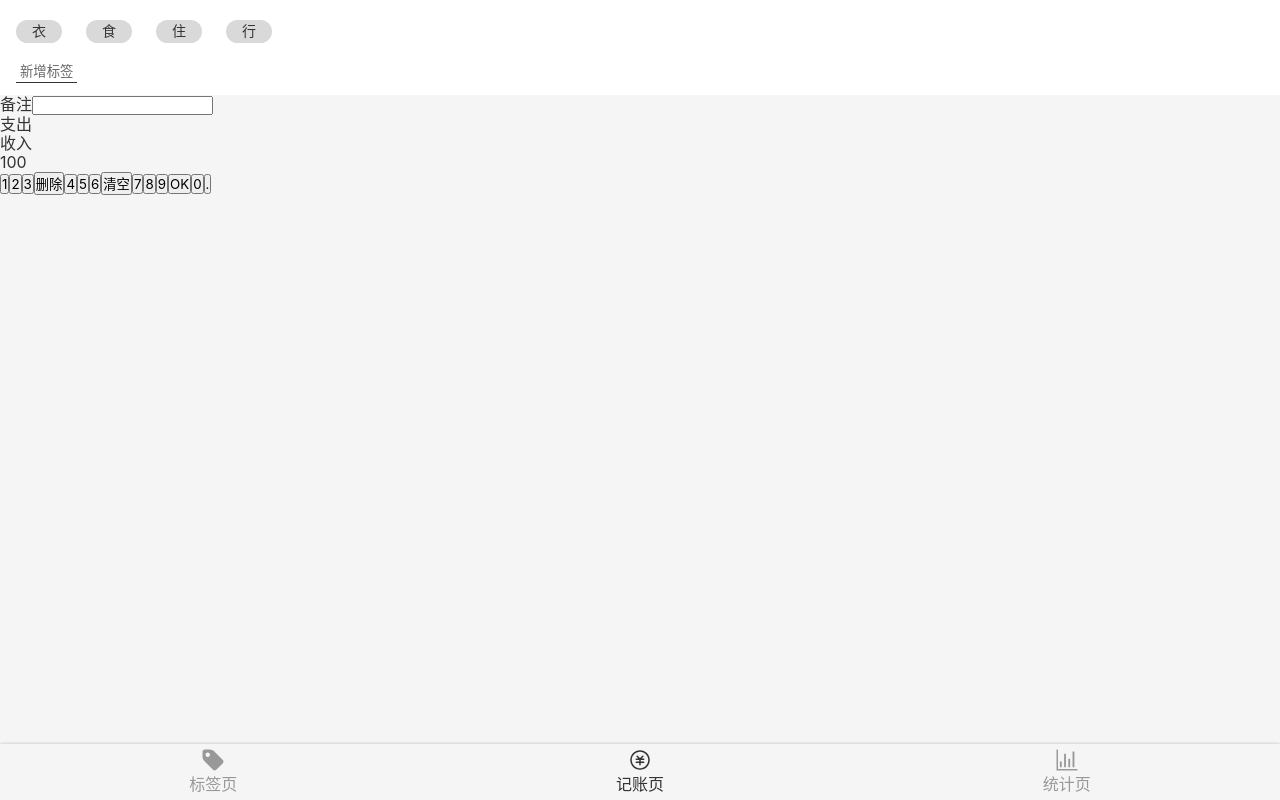
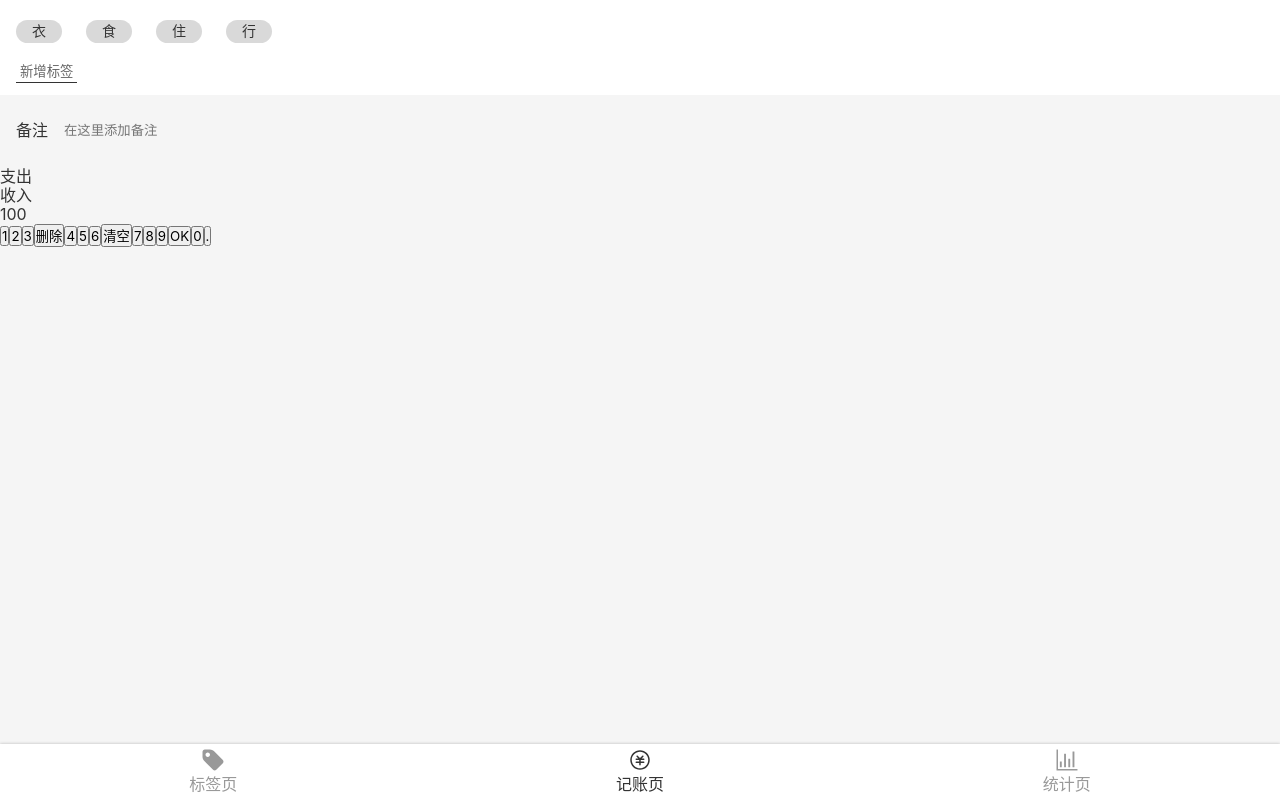
Before and after one commit to tang-xuan11/morney-react, a React app: page /#/money in a window 1280 px wide. Built offline with nearby package versions, Linux system fonts and the light colour scheme.

Commit message:
Money.tsx 的备注 UI 完成

```diff
--- a/src/components/Nav.tsx
+++ b/src/components/Nav.tsx
@@ -4,6 +4,7 @@
 import Icon from "./Icon";
 
 const NavWrapper = styled.nav`
+  background: white;
   box-shadow: 0 0 3px rgba(0, 0, 0, 0.25);
   line-height: 24px;
   > ul {
--- a/src/index.scss
+++ b/src/index.scss
@@ -9,3 +9,4 @@
 body{font-family: $font-hei;font-size: 16px;line-height: 1.2;background: #f5f5f5;}
 .icon{width: 1em;height: 1em;}
 button{font-family: inherit;}
+:focus{outline: none;}
--- a/src/views/Money.tsx
+++ b/src/views/Money.tsx
@@ -25,7 +25,24 @@
     margin-top: 8px;
   }
 `;
-const NotesSection = styled.section``;
+const NotesSection = styled.section`
+  background: #f5f5f5;
+  padding: 0 16px;
+  > label {
+    display: flex;
+    align-items: center;
+    > span {
+      margin-right: 16px;
+      white-space: nowrap;
+    }
+    > input {
+      height: 72px;
+      width: 100%;
+      background: none;
+      border: none;
+    }
+  }
+`;
 const CategorySection = styled.section``;
 const NumberPadSection = styled.section``;
 const Money = () => {
@@ -43,7 +60,7 @@
       <NotesSection>
         <label>
           <span>备注</span>
-          <input type="text" />
+          <input type="text" placeholder="在这里添加备注" />
         </label>
       </NotesSection>
       <CategorySection>
```
